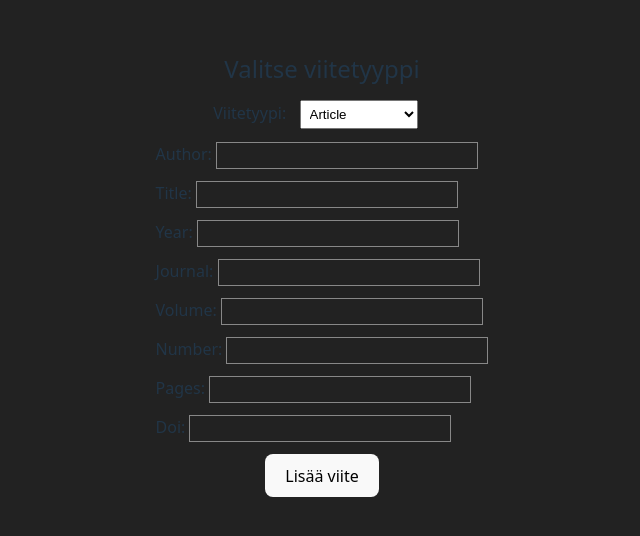
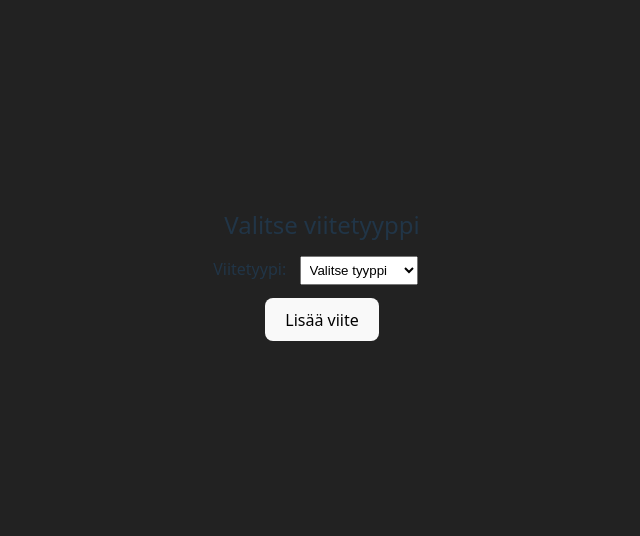
Before and after one commit to Konstig70/OhtuMiniprojektiRyhm-10, a React (Vite) app in the folder viite-luoja/: page / in a window 1280 px wide. Shown: the part 126-662 px from the top of the page, without its empty margins (318-958 px from the left). Built offline with nearby package versions, Linux system fonts and the light colour scheme.

Commit message:
muokattu frontendia hieman sekä e2e testi

```diff
--- a/viite-luoja/src/Lomake.jsx
+++ b/viite-luoja/src/Lomake.jsx
@@ -29,7 +29,7 @@ function InputKentat({nimiLista}) {
 
 function Lomake() {
   // Lista kenttien nimistä. Oletuksena valittuna viitetyypin article kentät
-  const [nameList, setNameList] = useState( [ "author", "title", "year", "journal", "volume", "number", "pages", "doi" ] )
+  const [nameList, setNameList] = useState()
 
   // Tekee pyynnön aina bäckendiin, kun valitsee eri viitetyypin, mikä on ehkä huono
   const handleChange = (e) => {
@@ -46,6 +46,7 @@ function Lomake() {
         <legend>Valitse viitetyyppi</legend>
         <label>Viitetyypi:
           <select id='tyyppiValinta' onChange={handleChange}>
+            <option disabled selected hidden>Valitse tyyppi</option>
             <option>Article</option>
             <option>Book</option>
             <option>Booklet</option>
```
Also changed, not shown: viite-luoja/playwright.config.js (+0 -9 lines), 1 other file (tests, documents, lock files or other folders).
